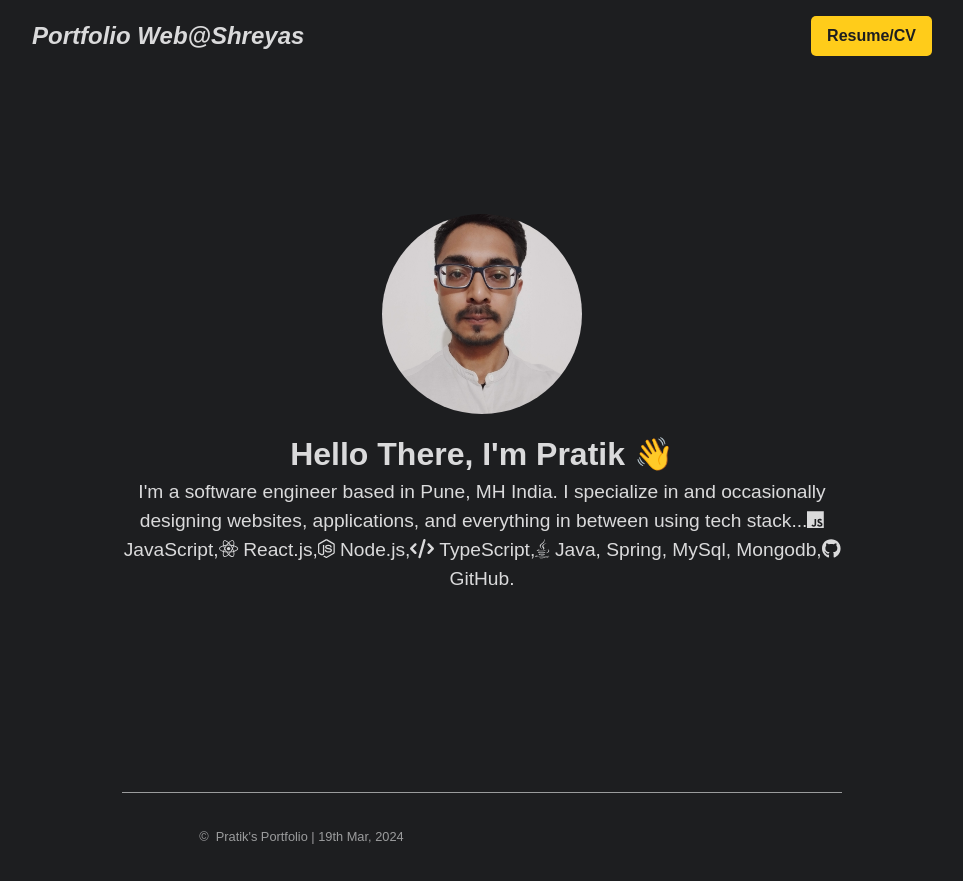
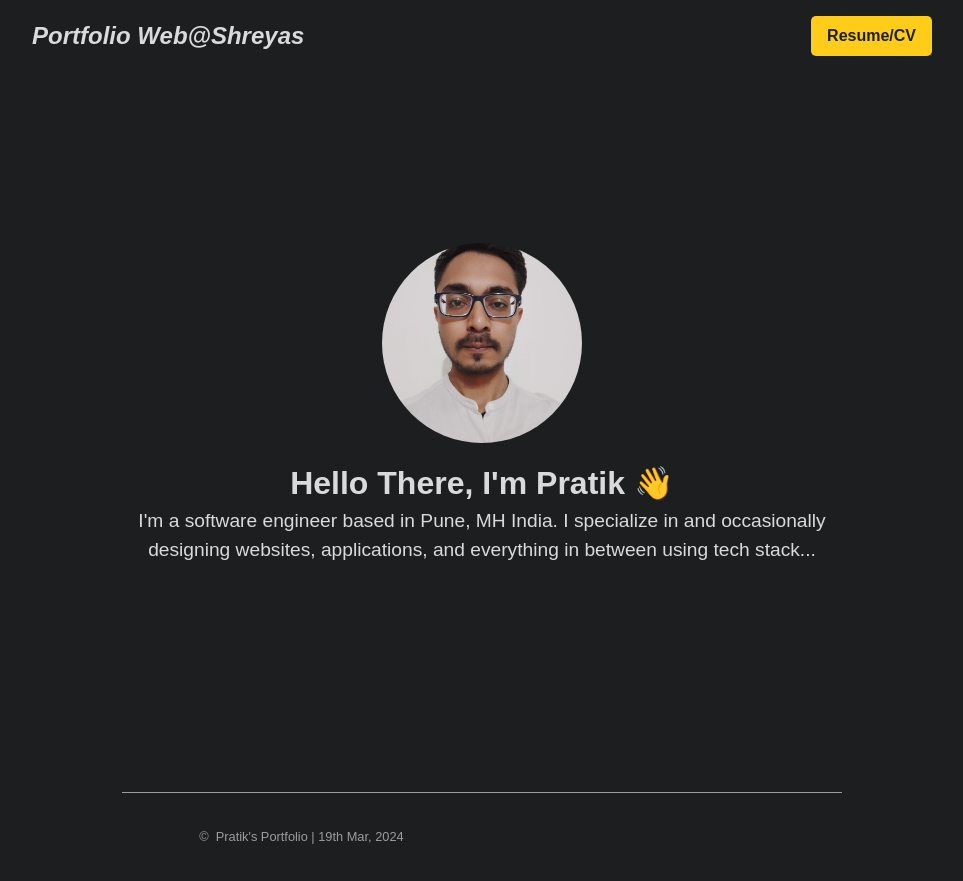
Before and after one commit to Shreyas9921/pratikwebportfolio, a Next.js app: page / in a window 1280 px wide. Shown: the whole page, without its empty margins (158-1121 px from the left). Built offline with nearby package versions, Linux system fonts and the light colour scheme.

Commit message:
Update Hero.jsx component
temp block to unsupported modules

```diff
--- a/src/components/Hero.jsx
+++ b/src/components/Hero.jsx
@@ -1,6 +1,6 @@
-import { FontAwesomeIcon } from '@fortawesome/react-fontawesome';
-import { faJs, faReact, faNodeJs, faJava, faDatabase, faGithub } from '@fortawesome/free-brands-svg-icons';
-import { faCode } from '@fortawesome/free-solid-svg-icons';
+//import { FontAwesomeIcon } from '@fortawesome/react-fontawesome';
+//import { faJs, faReact, faNodeJs, faJava, faDatabase, faGithub } from '@fortawesome/free-brands-svg-icons';
+//import { faCode } from '@fortawesome/free-solid-svg-icons';
 import Image from "next/image";
 
 const Hero = () => {
@@ -13,7 +13,7 @@ const Hero = () => {
                     <p>
                         I'm a software engineer based in Pune, MH India. I specialize in and occasionally designing
                         websites, applications, and everything in between using tech stack...
-                        <FontAwesomeIcon icon={faJs} /> JavaScript,
+                        {/*<FontAwesomeIcon icon={faJs} /> JavaScript,
                         <FontAwesomeIcon icon={faReact} /> React.js,
                         <FontAwesomeIcon icon={faNodeJs} /> Node.js,
                         <FontAwesomeIcon icon={faCode} /> TypeScript,
@@ -21,7 +21,7 @@ const Hero = () => {
                         Spring,
                         <FontAwesomeIcon icon={faDatabase} /> MySql,
                         Mongodb,
-                        <FontAwesomeIcon icon={faGithub} /> GitHub.
+                        <FontAwesomeIcon icon={faGithub} /> GitHub. */}
                     </p>
                     <div className="social_icon">
                         <a
```
